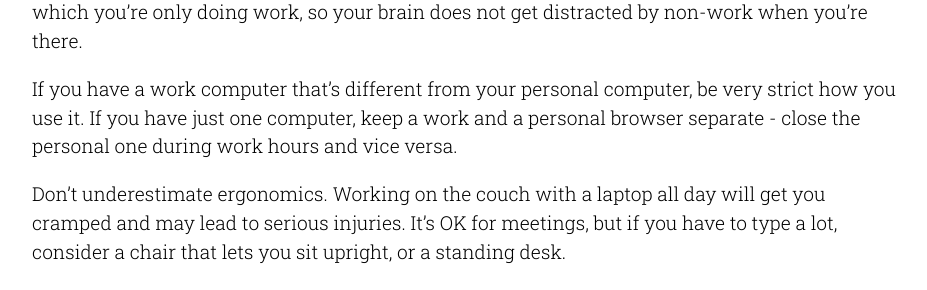
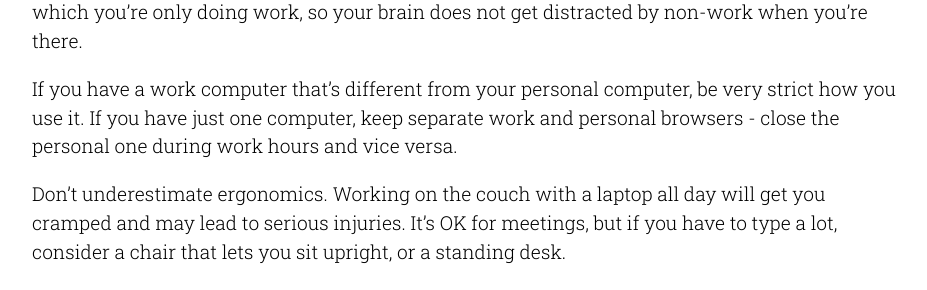
Before and after one commit to dext/guides, a Jekyll site: the page built from remote.md, in a window 1280 px wide and 900 px high, scrolled down 2033 px. Shown: the part 184-474 px from the top of the window, without its empty margins (176-1103 px from the left). Built offline with Jekyll 4.4.1, drawn with Linux system fonts in a browser that asks for light colours; our own code applies the rules of GitHub Pages for plain Markdown files; some of the changed text lies outside the part shown.

Commit message:
Small rewording changes from Mitio

```diff
--- a/remote.md
+++ b/remote.md
@@ -6,7 +6,7 @@ Receipt Bank is a remote organization, spread across four continents and numerou
 
 * Use long-form asynchronous communication by default. Don't schedule a meeting when a Slack message will do.
 * Over-communicate. Back-and-forth is expensive, so try to anticipate it, by including more details.
-* Switch to synchronous communication when it's more efficient. A quick zoom call sometimes will save you “hours” worth of Slack messages.
+* Switch to synchronous communication when it's more efficient. A quick zoom call will sometimes save you “hours” worth of Slack messages.
 * Leave a written trace of discussions. If you had a meeting with someone, post or email a summary of the key decisions you made.
 * Spend time to learn how the tools work and check your default settings.
 
@@ -50,7 +50,7 @@ Dress for work normally - working in your pajamas is a bad idea.
 
 Set up a separate place for work if possible. It could be in another room, or simply a desktop on which you’re only doing work, so your brain does not get distracted by non-work when you’re there.
 
-If you have a work computer that’s different from your personal computer, be very strict how you use it. If you have just one computer, keep a work and a personal browser separate - close the personal one during work hours and vice versa.
+If you have a work computer that’s different from your personal computer, be very strict how you use it. If you have just one computer, keep separate work and personal browsers - close the personal one during work hours and vice versa.
 
 Don’t underestimate ergonomics. Working on the couch with a laptop all day will get you cramped and may lead to serious injuries. It’s OK for meetings, but if you have to type a lot, consider a chair that lets you sit upright, or a standing desk.
 
```
